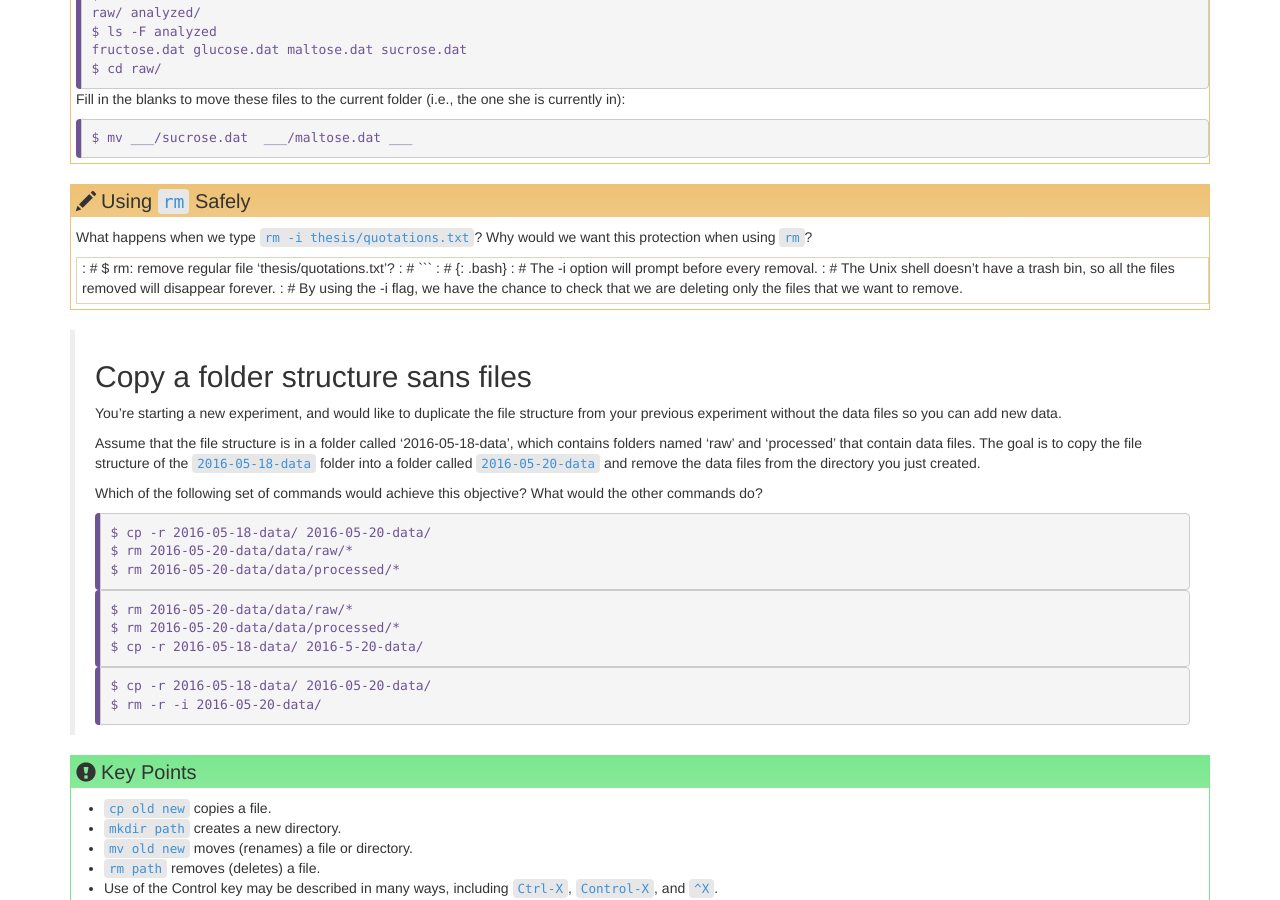
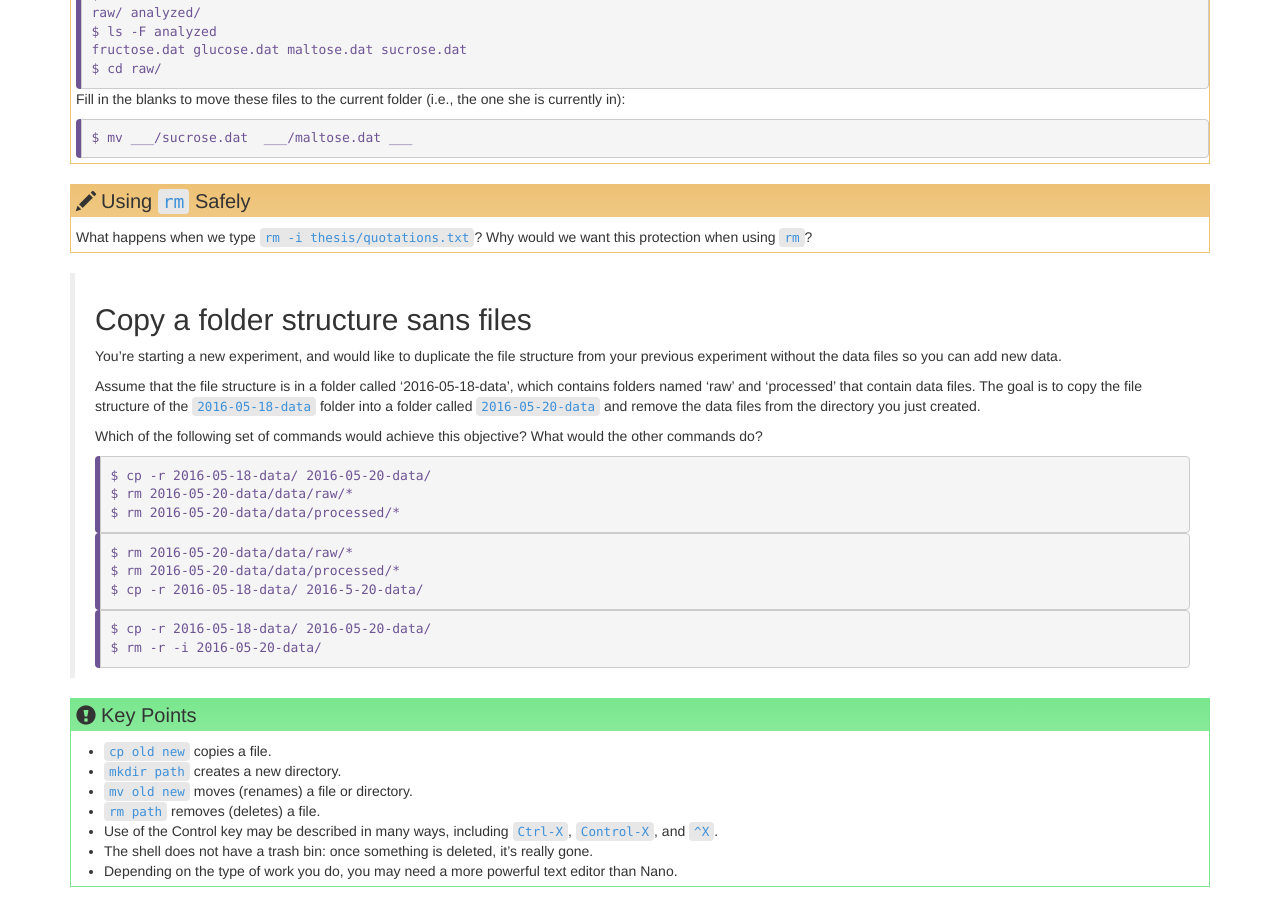
Before and after one commit to aliojjati/Nu-Shell, a Jekyll site: the page built from _episodes/03-create.md, in a window 1280 px wide and 900 px high, scrolled down 7069 px. Built offline with Jekyll 4.4.1, drawn with Linux system fonts in a browser that asks for light colours.

Commit message:
Update 03-create.md

````diff
--- a/_episodes/03-create.md
+++ b/_episodes/03-create.md
@@ -676,15 +676,6 @@ but it does find the copy in `thesis` that we didn't delete.
 > What happens when we type `rm -i thesis/quotations.txt`?
 > Why would we want this protection when using `rm`?
 >
-[//]: #  ## Solution
-[//]: #  ```
-[//]: #  $ rm: remove regular file 'thesis/quotations.txt'?
-[//]: #  ```
-[//]: #  {: .bash}
-[//]: #  The -i option will prompt before every removal.
-[//]: #  The Unix shell doesn't have a trash bin, so all the files removed will disappear forever.
-[//]: #  By using the -i flag, we have the chance to check that we are deleting only the files that we want to remove.
-> {: .solution}
 {: .challenge}
 
 > ## Copy a folder structure sans files
````
